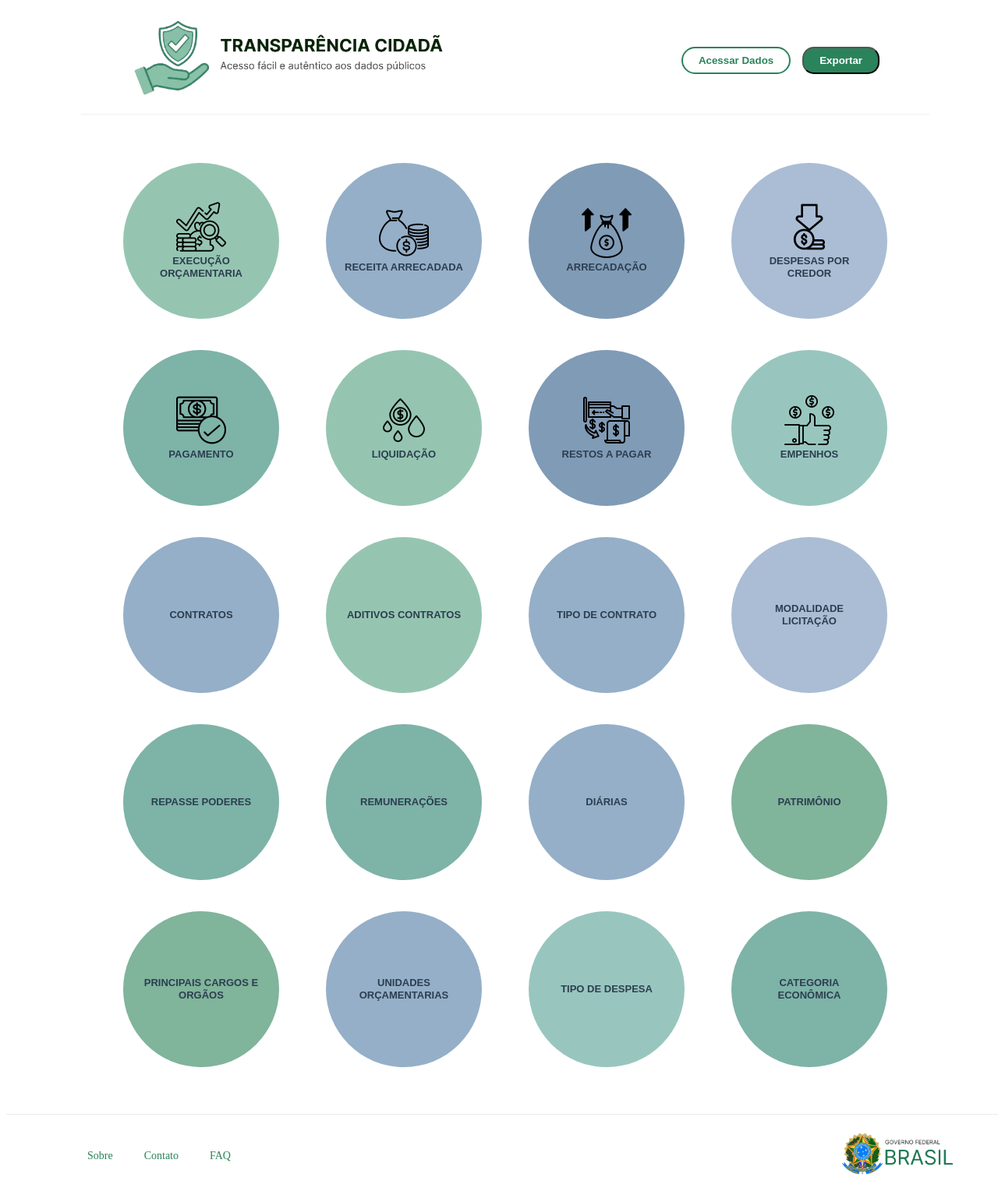
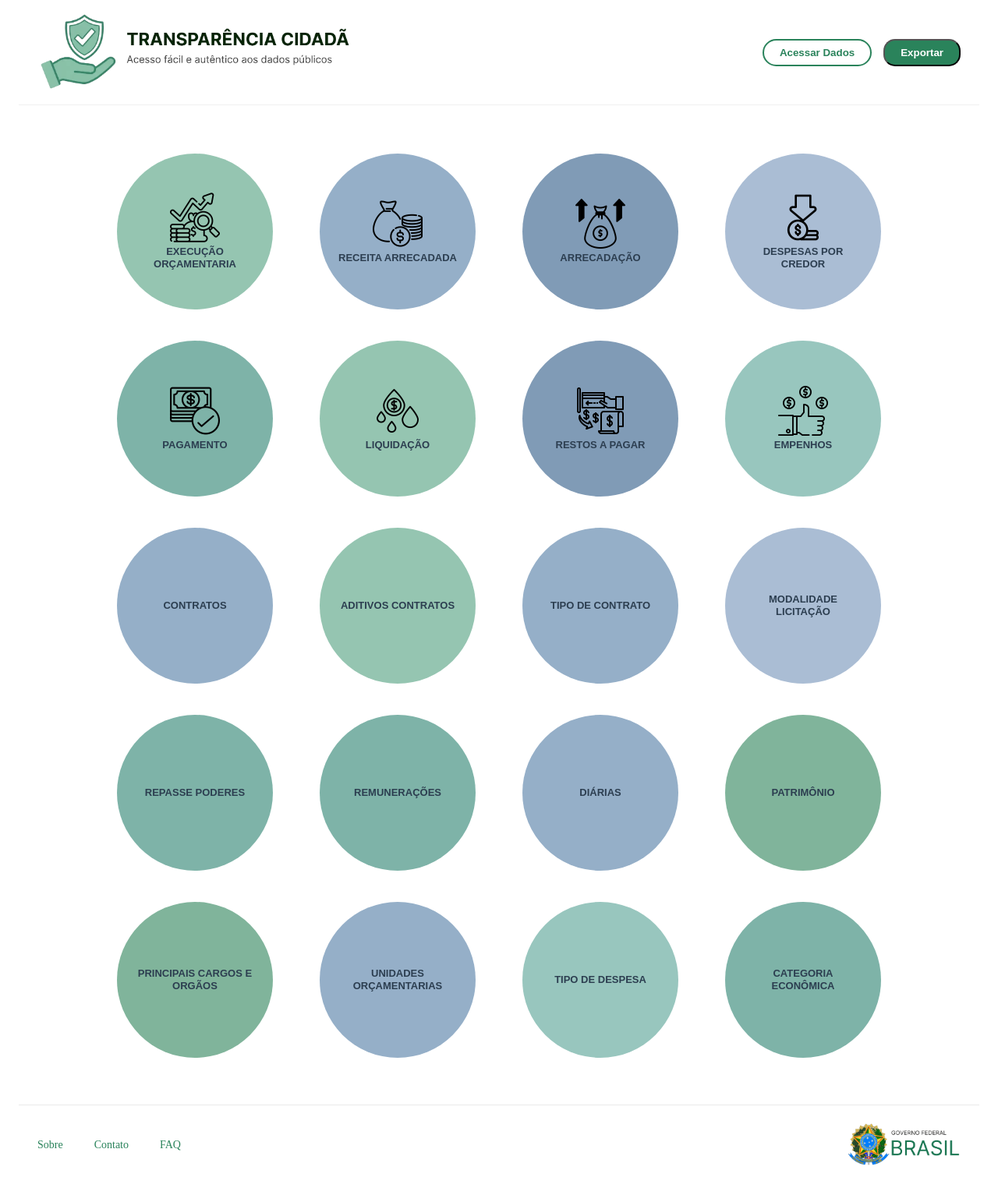
Before and after one commit to RuanDEV0/InspectGovRR, a Django app: page / in a window 1280 px wide. Shown: the whole page at 78% size. After the commit the page ends 1495 px from the top, so only its background shows below. Run offline with Django 5.2, Linux system fonts and the light colour scheme; parts of the project's set-up code (start-up, migrations or seed data) failed here and were passed over.

Commit message:
feat: ajustando responsividade de componentes

```diff
--- a/InspectGovRR/urls.py
+++ b/InspectGovRR/urls.py
@@ -21,4 +21,5 @@
     path('admin/', admin.site.urls),
     path('', views.home, name='home'),
     path('integrations/', include('integrations.urls')),
+    path('unidades/', include('unidades.urls')),
 ]
--- a/static/css/components/footer/footer.css
+++ b/static/css/components/footer/footer.css
@@ -2,20 +2,25 @@
     display: flex;
     justify-content: space-between;
     align-items: center;
-    padding: 20px 5%;
+    gap: 24px;
+    padding: 20px 24px;
     background-color: #ffffff;
     border-top: 1px solid #eaeaea;
 }
 
 footer .divisor {
     display: flex;
-    gap: 20px;
+    min-width: 0;
 }
 
 footer .divisor ul {
     display: flex;
+    flex-wrap: wrap;
+    justify-content: center;
     gap: 40px;
     list-style: none;
+    margin: 0;
+    padding: 0;
 }
 
 footer .divisor ul a {
@@ -30,5 +35,21 @@
 }
 
 footer .footer-logo img {
+    display: block;
+    max-width: 100%;
     max-height: 60px;
+    width: auto;
+    height: auto;
 }
+
+@media (max-width: 760px) {
+    footer {
+        flex-direction: column;
+        gap: 20px;
+        padding: 20px 16px;
+    }
+
+    footer .divisor ul {
+        gap: 16px 24px;
+    }
+}
--- a/static/css/components/header/header.css
+++ b/static/css/components/header/header.css
@@ -6,17 +6,17 @@
     display: flex;
     justify-content: space-between;
     align-items: center;
-    padding: 15px 5%;
+    gap: 24px;
+    padding: 15px 24px;
     background-color: #ffffff;
     border-bottom: 1px solid #f0f0f0;
-    width: 75%;
-    max-width: 1200px;
-    margin: 2px auto;
+    margin-block: 2px;
 }
 
 header .header-actions {
     display: flex;
     gap: 15px;
+    flex-shrink: 0;
 }
 
 header .btn-outline {
@@ -27,6 +27,16 @@
     border-radius: 20px;
     text-decoration: none;
     font-weight: 600;
+}
+
+header .btn-outline:hover {
+    background-color: var(--header-btn-green);
+    color: #ffffff;
+    padding: 8px 20px;
+    border-radius: 15px;
+    text-decoration: none;
+    font-weight: 600;
+    cursor: pointer;
 }
 
 header .btn-filled {
@@ -41,10 +51,48 @@
 header .logo-section{
     display: flex;
     align-items: center;
-    gap: 15px;
+    flex: 0 1 400px;
+    min-width: 0;
 }
 
+header .logo-section a {
+    display: block;
+    width: 100%;
+}
 
 header .logo-section img{
-    width: 400px;
+    display: block;
+    width: 100%;
+    max-width: 400px;
+    height: auto;
 }
+
+@media (max-width: 760px) {
+    header {
+        flex-direction: column;
+        gap: 16px;
+        padding: 16px;
+    }
+
+    header .logo-section {
+        flex: none;
+        width: 100%;
+        justify-content: center;
+    }
+
+    header .logo-section a {
+        max-width: 400px;
+    }
+
+    header .header-actions {
+        width: 100%;
+        justify-content: center;
+    }
+}
+
+@media (max-width: 360px) {
+    header .header-actions {
+        flex-direction: column;
+        gap: 8px;
+    }
+}
--- a/static/css/global.css
+++ b/static/css/global.css
@@ -12,3 +12,20 @@
 html, body{
     width: 100%;
 }
+
+body {
+    margin: 0;
+}
+
+header, footer {
+    box-sizing: border-box;
+    width: calc(100% - 48px);
+    max-width: 1600px;
+    margin-inline: auto;
+}
+
+@media (max-width: 760px) {
+    header, footer {
+        width: calc(100% - 32px);
+    }
+}
--- a/templates/components/header/header.html
+++ b/templates/components/header/header.html
@@ -12,7 +12,9 @@
 
     <div class="header-actions">
 
-        <button class="btn-outline"> Acessar Dados </button>
+        <a href="https://api2.transparencia.rr.gov.br/transparencia/swagger-ui/#/" target="_blank">
+            <button class="btn-outline"> Acessar Dados </button>
+        </a>
         <button class="btn-filled"> Exportar</button>
 
     </div>
--- a/templates/default.html
+++ b/templates/default.html
@@ -3,6 +3,7 @@
 <html lang="pt-BR">
 <head>
     <meta charset="UTF-8">
+    <meta name="viewport" content="width=device-width, initial-scale=1">
     <link rel="stylesheet" href="{% static 'css/global.css' %}">
     <title>Transparência Pública</title>
     {% block css %}
--- a/templates/pages/home/index.html
+++ b/templates/pages/home/index.html
@@ -110,7 +110,7 @@
             <span>PRINCIPAIS CARGOS E ORGÃOS</span>
         </a>
 
-        <a href="{% url 'integrations:get_units' %}" target="_blank" class="modulo-item blue-medium">
+        <a href="{% url 'unidades:list' %}" class="modulo-item blue-medium">
             <div class="icon-wrapper"></div>
             <span>UNIDADES ORÇAMENTARIAS</span>
         </a>
```
Also changed, not shown: InspectGovRR/settings.py (+21 -8 lines), templates/pages/exec_orcament/index.html (+11 -4 lines).
